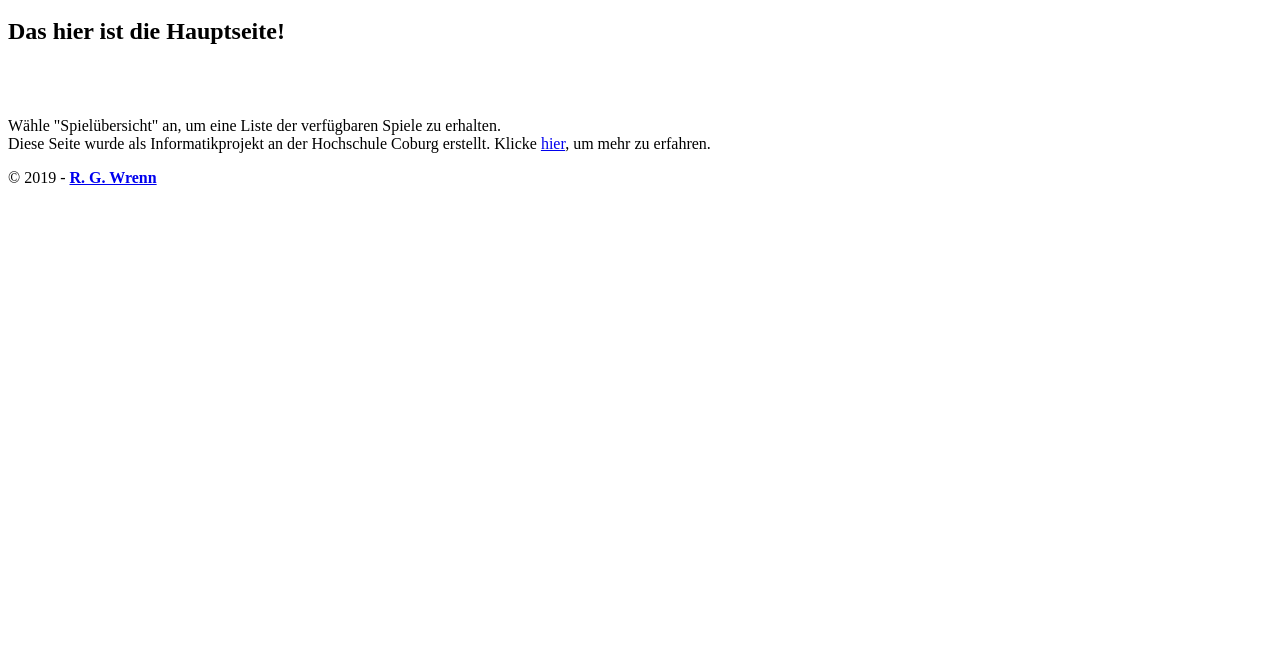
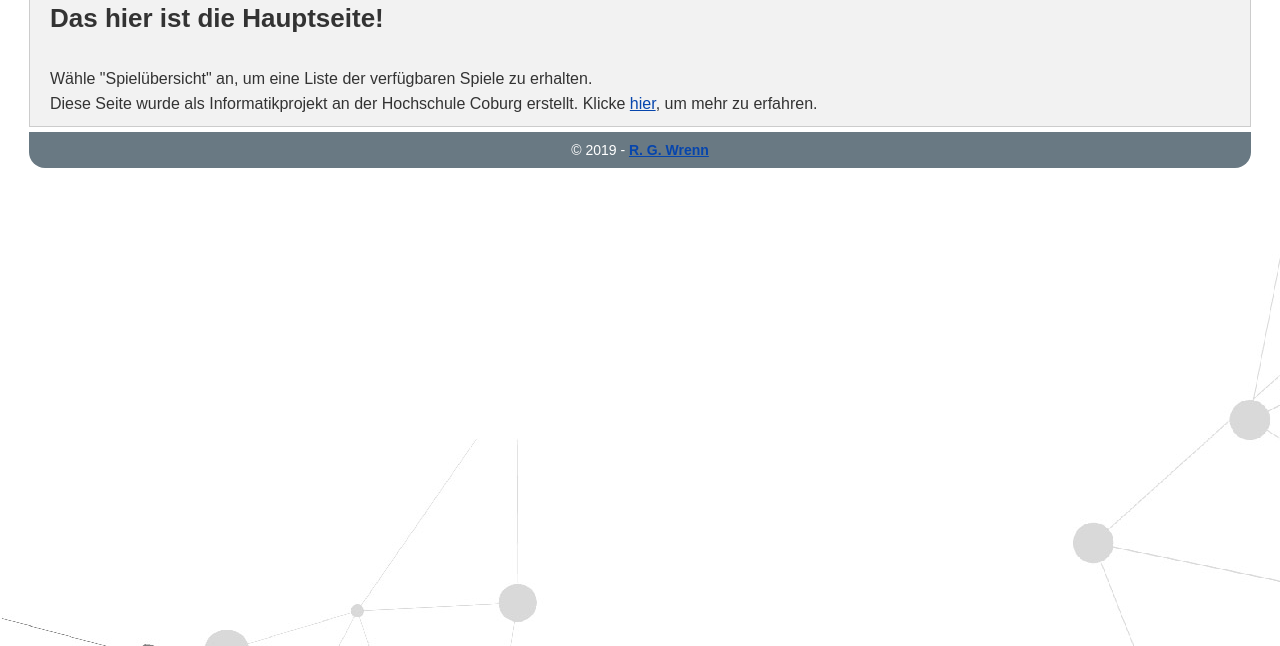
Before and after one commit to GuardianAngel02/hscoburgminigames, a plain HTML site: page index.html in a window 1280 px wide. Shown: the part 154-800 px from the top of the page. Drawn offline with Linux system fonts and the light colour scheme; the site is published under a folder, as on GitHub Pages, so addresses that start at the root find nothing.

Commit message:
removed / before static in line 5

```diff
--- a/index.html
+++ b/index.html
@@ -2,7 +2,7 @@
 <html>
 <head>
 	<title>Bottle Site</title>
-	<link rel="stylesheet" type="text/css" href="/static/css/main.css" />
+	<link rel="stylesheet" type="text/css" href="static/css/main.css" />
 </head>
 
 <body>
```
